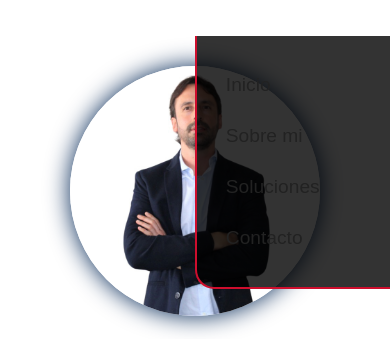
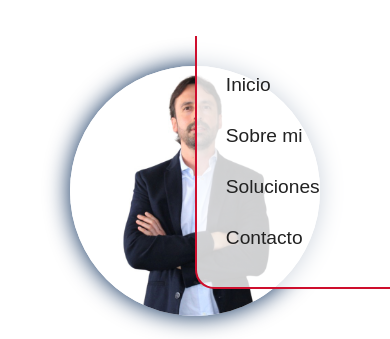
Before and after one commit to Wilyos/carlos-sierra, a plain HTML site: page index.html in a window 390 px wide. Both pictures are taken after a click on the icon 314 px from the left and 71 px from the top of the page. Shown: the part 107-446 px from the top of the page. Drawn offline with nearby package versions, Linux system fonts and the light colour scheme; a web font is replaced by a local one.

Commit message:
correcion navbar

```diff
--- a/style.css
+++ b/style.css
@@ -497,7 +497,7 @@ transform: scale(1.03);
     right: 0;
     width: 50%;
     padding: 1rem 3rem;
-    background: rgba(0, 0,0, 0.8);
+    background: rgba(255, 255, 255, 0.8);
     border-bottom-left-radius: 2rem;
     border-left: 2px solid var(--main-color);
     border-bottom: 2px solid var(--main-color);
```
